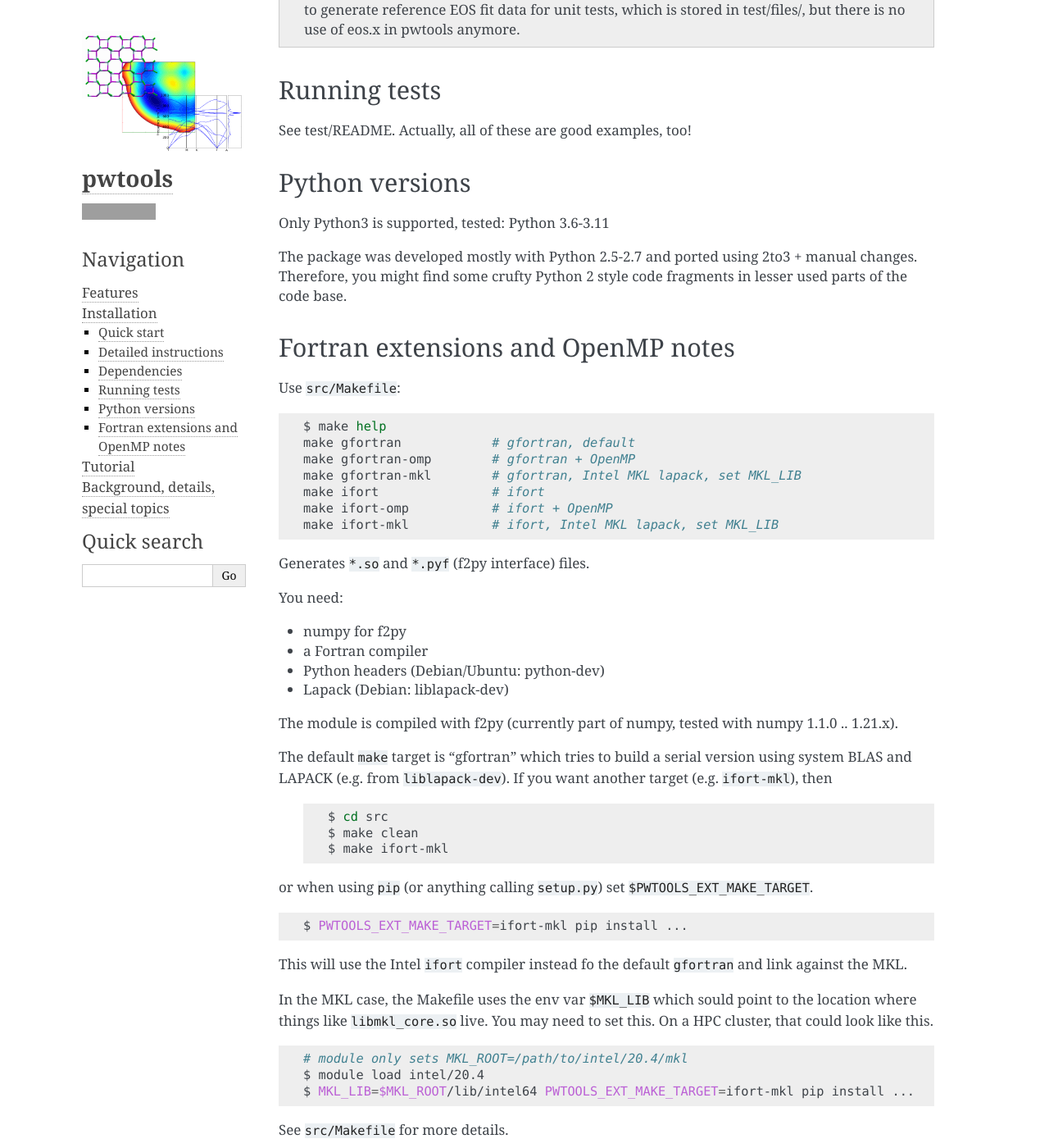
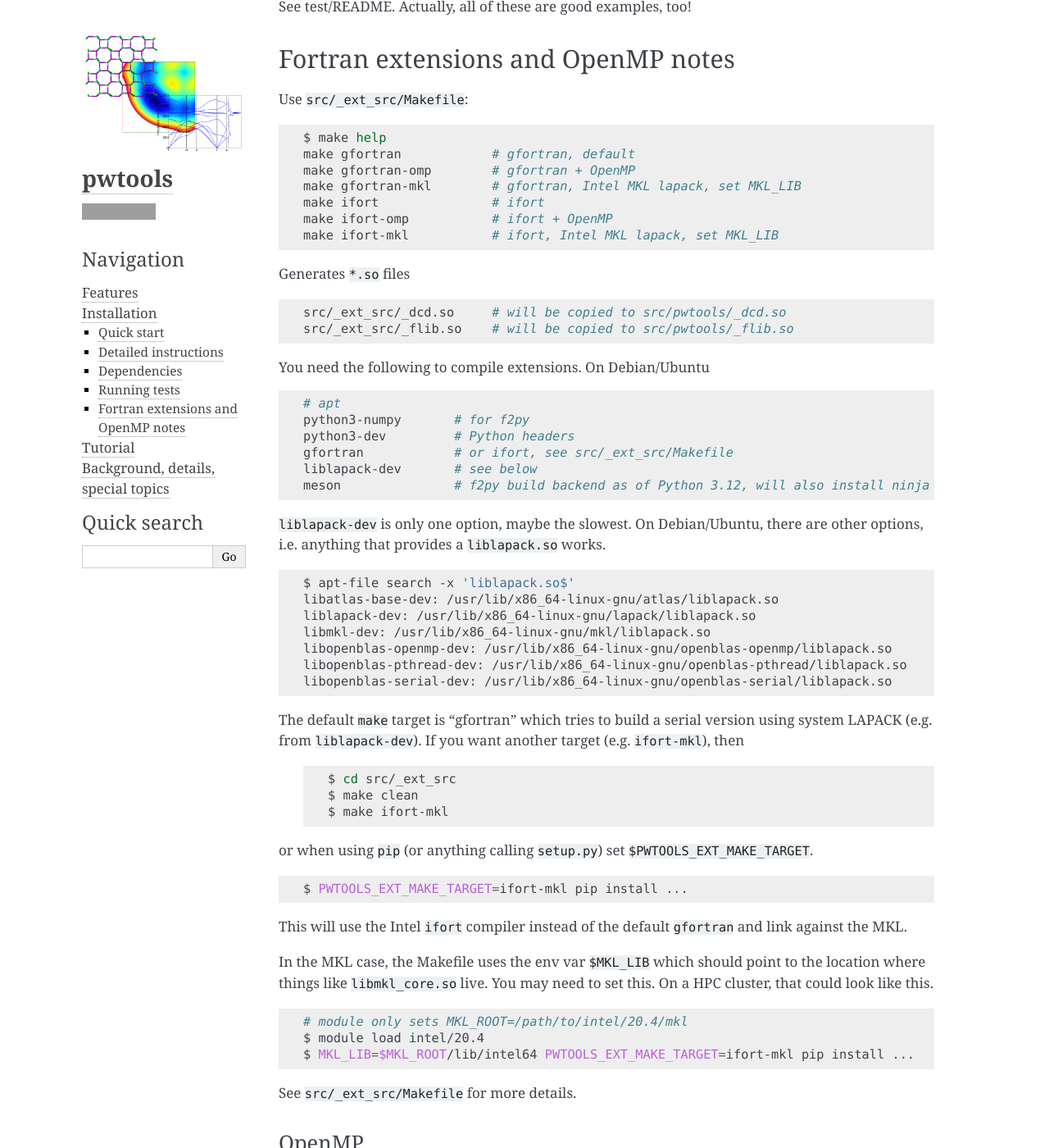
Before and after one commit to elcorto/pwtools, a Sphinx documentation site: the page built from doc/source/written/install.rst, in a window 1280 px wide and 1400 px high, scrolled down 2946 px. Shown: the whole window at 82% size. Built offline with Sphinx 7.4.7, drawn with Linux system fonts in a browser that asks for light colours; pages that are not in the unit, such as notebooks, are missing from menus; some of the changed text lies outside the part shown; grey boxes are pictures that could not be loaded.

Commit message:
DOC: update install docs (meson, lapack)
Also remove some out-dated stuff.

```diff
--- a/doc/source/written/install.rst
+++ b/doc/source/written/install.rst
@@ -4,11 +4,11 @@ Installation
 Quick start
 -----------
 
-Debian and derivatives: Fortran compiler, Python headers, lapack
+Fortran compiler, Python headers, lapack, meson on Debian/Ubuntu:
 
 .. code-block:: sh
 
-    $ sudo apt install python3-dev gfortran liblapack-dev
+    $ sudo apt install python3-dev gfortran liblapack-dev meson
 
 Then
 
@@ -120,15 +120,6 @@ might use ``ase``) won't fail at import time, but later at runtime when e.g.
 ``crys.Structure.get_ase_atoms()`` is called. What packages are optional might
 change depending on usage.
 
-You also need the following to compile extensions. On a Debian-ish system
-
-.. code-block:: sh
-
-    # apt
-    python3-dev     # for compiling extensions
-    gfortran        # or ifort, see src/Makefile
-    liblapack-dev
-
 Also note that you can get most Python packages via your system's package
 manager. Debian and derivatives:
 
@@ -173,22 +164,13 @@ Running tests
 
 See test/README. Actually, all of these are good examples, too!
 
-Python versions
----------------
-
-Only Python3 is supported, tested: Python 3.6-3.11
-
-The package was developed mostly with Python 2.5-2.7 and ported using 2to3 +
-manual changes. Therefore, you might find some crufty Python 2 style code
-fragments in lesser used parts of the code base.
-
 
 .. _extensions:
 
 Fortran extensions and OpenMP notes
 -----------------------------------
 
-Use ``src/Makefile``:
+Use ``src/_ext_src/Makefile``:
 
 .. code-block:: sh
 
@@ -200,25 +182,44 @@ Use ``src/Makefile``:
     make ifort-omp           # ifort + OpenMP
     make ifort-mkl           # ifort, Intel MKL lapack, set MKL_LIB
 
-Generates ``*.so`` and ``*.pyf`` (f2py interface) files.
+Generates ``*.so`` files
 
-You need:
+.. code-block:: sh
 
-* numpy for f2py
-* a Fortran compiler
-* Python headers (Debian/Ubuntu: python-dev)
-* Lapack (Debian: liblapack-dev)
+    src/_ext_src/_dcd.so     # will be copied to src/pwtools/_dcd.so
+    src/_ext_src/_flib.so    # will be copied to src/pwtools/_flib.so
 
-The module is compiled with f2py (currently part of numpy, tested with numpy
-1.1.0 .. 1.21.x).
+You need the following to compile extensions. On Debian/Ubuntu
+
+.. code-block:: sh
+
+    # apt
+    python3-numpy       # for f2py
+    python3-dev         # Python headers
+    gfortran            # or ifort, see src/_ext_src/Makefile
+    liblapack-dev       # see below
+    meson               # f2py build backend as of Python 3.12, will also install ninja
+
+``liblapack-dev`` is only one option, maybe the slowest. On Debian/Ubuntu,
+there are other options, i.e. anything that provides a ``liblapack.so`` works.
+
+.. code-block:: sh
+
+    $ apt-file search -x 'liblapack.so$'
+    libatlas-base-dev: /usr/lib/x86_64-linux-gnu/atlas/liblapack.so
+    liblapack-dev: /usr/lib/x86_64-linux-gnu/lapack/liblapack.so
+    libmkl-dev: /usr/lib/x86_64-linux-gnu/mkl/liblapack.so
+    libopenblas-openmp-dev: /usr/lib/x86_64-linux-gnu/openblas-openmp/liblapack.so
+    libopenblas-pthread-dev: /usr/lib/x86_64-linux-gnu/openblas-pthread/liblapack.so
+    libopenblas-serial-dev: /usr/lib/x86_64-linux-gnu/openblas-serial/liblapack.so
 
 The default ``make`` target is "gfortran" which tries to build a serial version
-using system BLAS and LAPACK (e.g. from ``liblapack-dev``). If you want another
+using system LAPACK (e.g. from ``liblapack-dev``). If you want another
 target (e.g. ``ifort-mkl``), then
 
    .. code-block:: sh
 
-    $ cd src
+    $ cd src/_ext_src
     $ make clean
     $ make ifort-mkl
 
@@ -229,10 +230,10 @@ or when using ``pip`` (or anything calling ``setup.py``) set
 
     $ PWTOOLS_EXT_MAKE_TARGET=ifort-mkl pip install ...
 
-This will use the Intel ``ifort`` compiler instead fo the default ``gfortran`` and
+This will use the Intel ``ifort`` compiler instead of the default ``gfortran`` and
 link against the MKL.
 
-In the MKL case, the Makefile uses the env var ``$MKL_LIB`` which sould point
+In the MKL case, the Makefile uses the env var ``$MKL_LIB`` which should point
 to the location where things like ``libmkl_core.so`` live. You may need to set
 this. On a HPC cluster, that could look like this.
 
@@ -242,28 +243,8 @@ this. On a HPC cluster, that could look like this.
     $ module load intel/20.4
     $ MKL_LIB=$MKL_ROOT/lib/intel64 PWTOOLS_EXT_MAKE_TARGET=ifort-mkl pip install ...
 
-See ``src/Makefile`` for more details.
+See ``src/_ext_src/Makefile`` for more details.
 
-Compiler / f2py
-^^^^^^^^^^^^^^^
-Instead of letting numpy.distutils pick a compiler + special flags, which is
-not trivial and therefore almost never works, it is much easier to simply
-define the compiler to use + architecture-specific flags. See F90 and ARCH in
-the Makefile.
-
-Also, numpy.distutils has default -03 for fcompiler. ``--f90flags="-02"`` does NOT
-override this. We get ``-O3 -O2`` and a compiler warning. We have to use f2py's
-``--opt=`` flag.
-
-On some systems (Debian), you may have:
-
-.. code-block:: sh
-
-  /usr/bin/f2py -> f2py2.6
-  /usr/bin/f2py2.5
-  /usr/bin/f2py2.6
-
-and such. But usually ``F2PY=f2py`` is fine.
 
 OpenMP
 ^^^^^^
@@ -289,13 +270,8 @@ Setting the number of threads:
 If this env var is NOT set, then OpenMP uses all available cores (e.g. 4 on a
 quad-core box).
 
-IMPORTANT:
-    Note that we may have found a f2py bug (see test/test_f2py_flib_openmp.py)
-    re. OMP_NUM_THREADS. We have a workaround for that in pydos.fvacf().
-
-There is also an optional arg 'nthreads' to _flib.vacf(). If this is
-supplied, then it will override OMP_NUM_THREADS. Currently, this is the
-safest way to set the number of threads.
+There is also an optional arg 'nthreads' to ``_flib.vacf()``. If this is
+supplied, then it will override ``OMP_NUM_THREADS``.
 
 Tests
 ^^^^^
```
